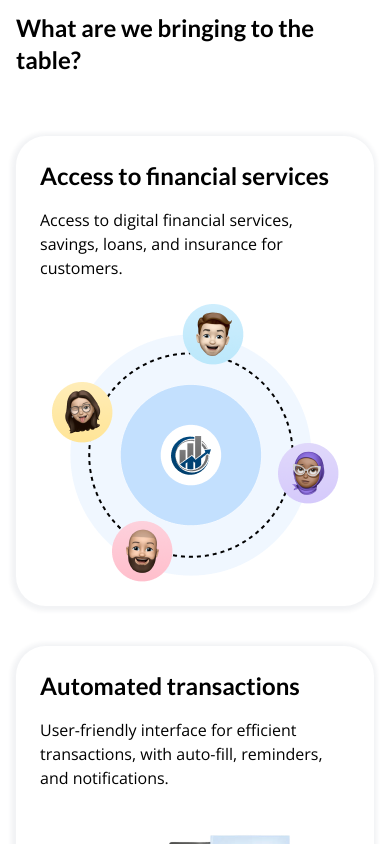
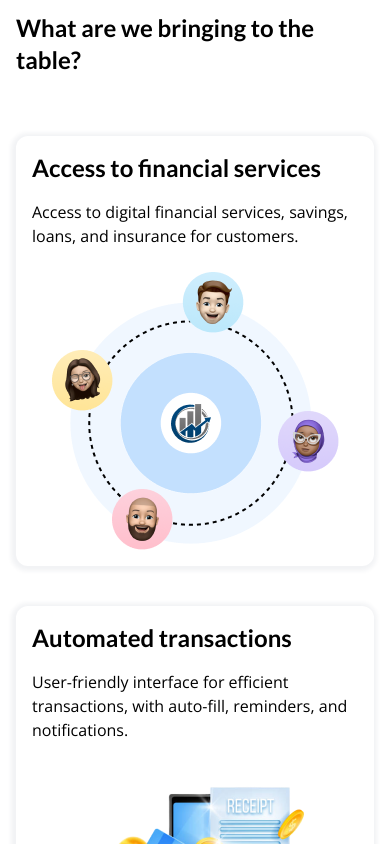
Before and after one commit to CodeBstack/swidex-website, a Next.js app: page / in a window 390 px wide. Shown: the part 860-1704 px from the top of the page. Built offline with nearby package versions, Linux system fonts and the light colour scheme.

Commit message:
worked on the responsiveness

```diff
--- a/src/components/WhatWeOfferCard.jsx
+++ b/src/components/WhatWeOfferCard.jsx
@@ -4,7 +4,7 @@ import React from 'react'
 
 const WhatWeOfferCard = ({ data = {} }) => {
     return (
-        <div className='card_area p-6 sm:min-h-[400px] rounded-[30px] flex flex-col gap-6 sm:flex-row sm:justify-between sm:items-center'>
+        <div className='card_area p-4 sm:p-6 sm:min-h-[400px] rounded-xl sm:rounded-[30px] flex flex-col gap-6 sm:flex-row sm:justify-between sm:items-center'>
             <div className=" text-black self-center w-full sm:max-w-[293px]">
                 <h4 className="font-bold font-Lato mb-4 sm:mb-6 text-2xl  md:text-[34px]">{data.heading}</h4>
                 <p className="font-Open font-normal text-base md:text-xl">{data.text}</p>
--- a/src/styles/globals.scss
+++ b/src/styles/globals.scss
@@ -22,5 +22,5 @@ body {
 
 .card_area {
   box-shadow: -1px 1px 4px 4px #223A570F;
-  border-radius: 30px;
+  // border-radius: 30px;
 }
```
